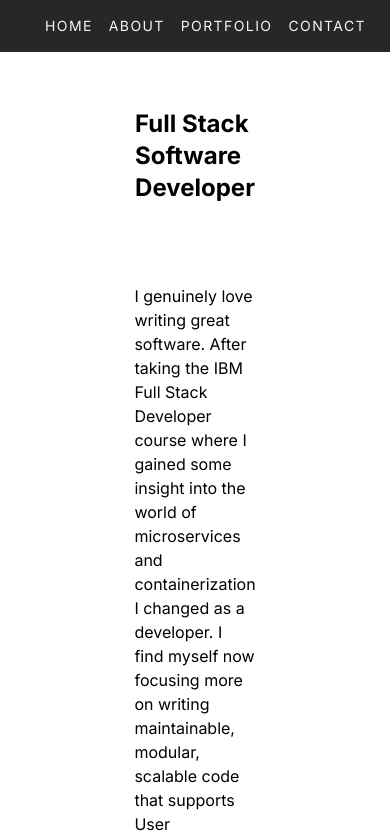
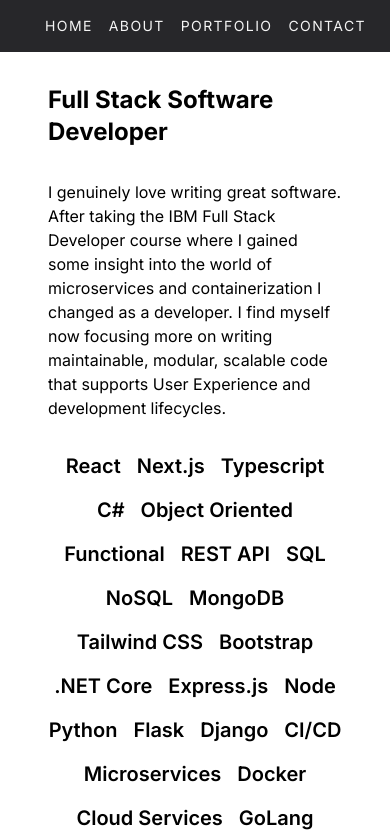
Before and after one commit to RMarmolejo90/Rich-Marmolejo, a Next.js app: page /about in a window 390 px wide. Shown: the top 840 px of the page. Built offline with nearby package versions, Linux system fonts and the light colour scheme.

Commit message:
debug ui errors

```diff
--- a/app/about/page.tsx
+++ b/app/about/page.tsx
@@ -2,35 +2,35 @@
 
 const About = () => {
   return (
-    <div className='p-4 mx-20 flex flex-col items-center justify-center'>
-      <h1 className='p-10 font-bold text-2xl'>Full Stack Software Developer</h1>
-      <p className='p-10'>I genuinely love writing great software. After taking the IBM Full Stack Developer course where I gained some insight into the world of microservices and containerization I changed as a developer. I find myself now focusing more on writing maintainable, modular, scalable code that supports User Experience and development lifecycles.</p>
+    <div className='p-4 mx-4 lg:mx-20 md:mx-10 flex flex-col items-center justify-center'>
+      <h1 className='md:p-10 p-4 font-bold text-2xl'>Full Stack Software Developer</h1>
+      <p className='md:p-10 p-4'>I genuinely love writing great software. After taking the IBM Full Stack Developer course where I gained some insight into the world of microservices and containerization I changed as a developer. I find myself now focusing more on writing maintainable, modular, scalable code that supports User Experience and development lifecycles.</p>
 
-      <div className='p-10 flex flex-row flex-wrap items-center justify-evenly text-xl font-semibold'>
-        <h2 className='m-4'>React</h2>
-        <h2 className='m-4'>Next.js</h2>
-        <h2 className='m-4'>Typescript</h2>
-        <h2 className='m-4'>C#</h2>
-        <h2 className='m-4'>Object Oriented</h2>
-        <h2 className='m-4'>Functional</h2>
-        <h2 className='m-4'>REST API</h2>
-        <h2 className='m-4'>SQL</h2>
-        <h2 className='m-4'>NoSQL</h2>
-        <h2 className='m-4'>MongoDB</h2>
-        <h2 className='m-4'>Tailwind CSS</h2>
-        <h2 className='m-4'>Bootstrap</h2>
-        <h2 className='m-4'>.NET Core</h2>
-        <h2 className='m-4'>Express.js</h2>
-        <h2 className='m-4'>Node</h2>
-        <h2 className='m-4'>Python</h2>
-        <h2 className='m-4'>Flask</h2>
-        <h2 className='m-4'>Django</h2>
-        <h2 className='m-4'>CI/CD</h2>
-        <h2 className='m-4'>Microservices</h2>
-        <h2 className='m-4'>Docker</h2>
-        <h2 className='m-4'>Cloud Services</h2>
-        <h2 className='m-4'>GoLang</h2>
-        <h2 className='m-4'>UI/UX</h2>
+      <div className='lg:p-10 p-2 flex flex-row flex-wrap items-center justify-center lg:justify-evenly text-xl font-semibold'>
+        <h2 className='lg:m-4 m-2'>React</h2>
+        <h2 className='lg:m-4 m-2'>Next.js</h2>
+        <h2 className='lg:m-4 m-2'>Typescript</h2>
+        <h2 className='lg:m-4 m-2'>C#</h2>
+        <h2 className='lg:m-4 m-2'>Object Oriented</h2>
+        <h2 className='lg:m-4 m-2'>Functional</h2>
+        <h2 className='lg:m-4 m-2'>REST API</h2>
+        <h2 className='lg:m-4 m-2'>SQL</h2>
+        <h2 className='lg:m-4 m-2'>NoSQL</h2>
+        <h2 className='lg:m-4 m-2'>MongoDB</h2>
+        <h2 className='lg:m-4 m-2'>Tailwind CSS</h2>
+        <h2 className='lg:m-4 m-2'>Bootstrap</h2>
+        <h2 className='lg:m-4 m-2'>.NET Core</h2>
+        <h2 className='lg:m-4 m-2'>Express.js</h2>
+        <h2 className='lg:m-4 m-2'>Node</h2>
+        <h2 className='lg:m-4 m-2'>Python</h2>
+        <h2 className='lg:m-4 m-2'>Flask</h2>
+        <h2 className='lg:m-4 m-2'>Django</h2>
+        <h2 className='lg:m-4 m-2'>CI/CD</h2>
+        <h2 className='lg:m-4 m-2'>Microservices</h2>
+        <h2 className='lg:m-4 m-2'>Docker</h2>
+        <h2 className='lg:m-4 m-2'>Cloud Services</h2>
+        <h2 className='lg:m-4 m-2'>GoLang</h2>
+        <h2 className='lg:m-4 m-2'>UI/UX</h2>
       </div>
     </div>
   )
--- a/app/contact/page.tsx
+++ b/app/contact/page.tsx
@@ -6,8 +6,8 @@
 const Contact = () => {
   return (
     <div>
-      <article className='flex flex-col items-center justify-center p-10 lg:px-20'>
-        <h1 className='font-semibold p-10 text-2xl lg:text-4xl'>Looking For A Developer?</h1>
+      <article className='flex flex-col items-center justify-center p-10 lg:px-20 mt-6'>
+        <h1 className='font-semibold md:p-10 p-2 text-2xl lg:text-4xl'>Looking For A Full Stack Developer?</h1>
         <div className='pt-10'>
           <table className='lg:text-2xl text-lg leading-10 tracking-wider py-10 text-blue-900'>
             <tr className='p-2'>
```
